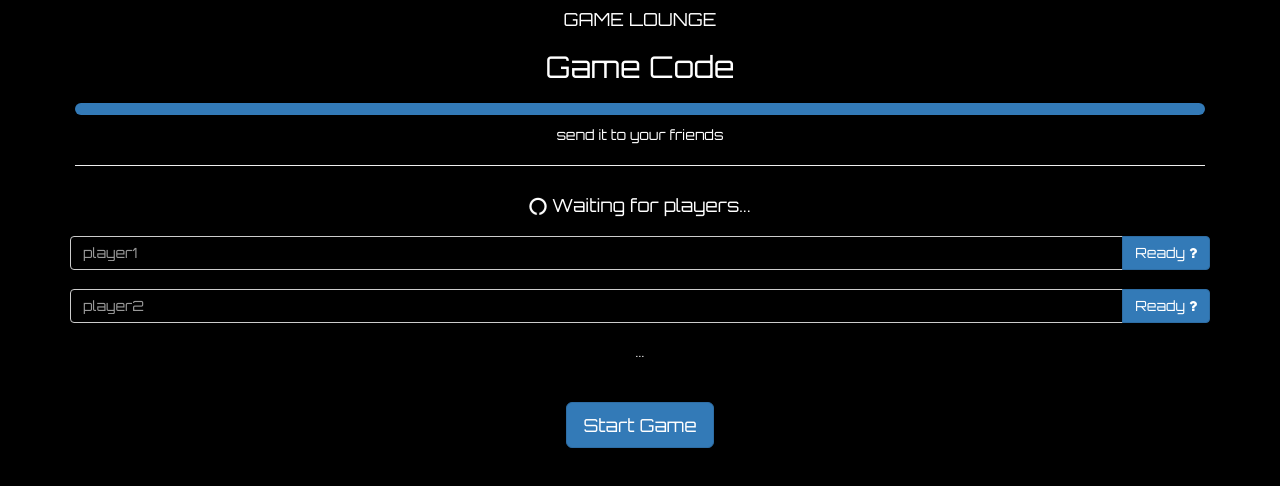
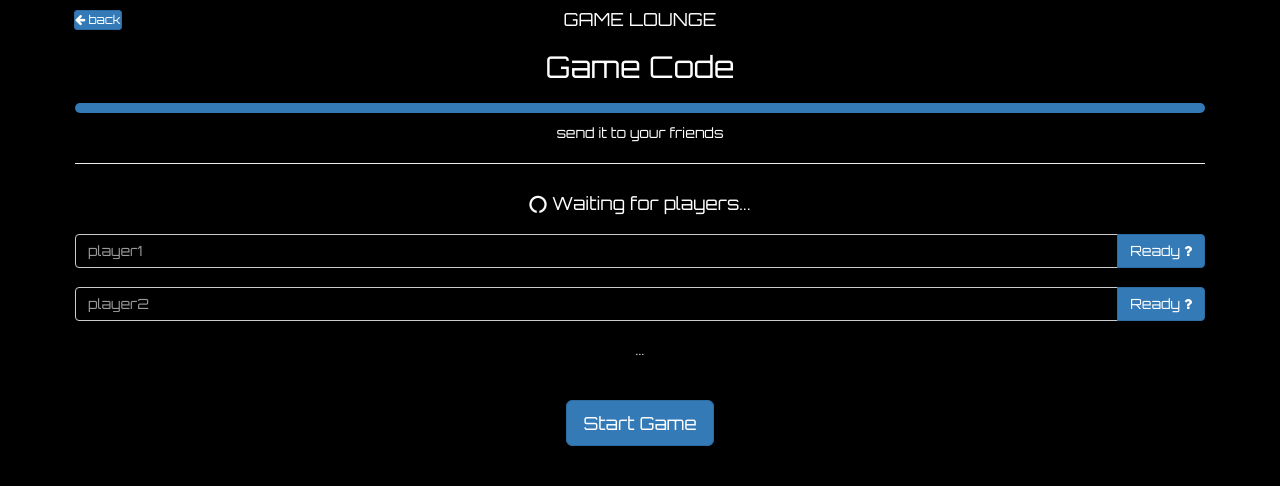
Before and after one commit to brmedeiros/gamelounge, a plain HTML site: page waiting-room.html in a window 1280 px wide. Drawn offline with nearby package versions, Linux system fonts and the light colour scheme.

Commit message:
adds a back button to the waiting room page

```diff
--- a/game-lounge.css
+++ b/game-lounge.css
@@ -7,23 +7,44 @@ body {
     color: white;
 }
 
-.btn-margin12 {
-    margin: 10px;
-}
-
-li.bordeless {
-    border: none;
-}
-
 hr.margin20 {
     margin: 20px;
 }
 
-.head-border{
-    border: 1px solid transparent;
+.btn-margin10 {
+    margin: 10px;
+}
+
+.btn-inline {
+    padding: 0px;
+    margin-top: 10px;
+    margin-left: 19px;
+    float: left;
+}
+
+li.borderless {
+    border: none;
+}
+
+.center-title {
+    position: absolute;
+    width: 100%;
+    left: 0;
+    text-align: center;
+    margin-top: 10px;
+    z-index: -1;
+}
+
+.game-code-box {
+    border: 0px;
     border-radius: 6px;
     margin-left: 20px;
     margin-right: 20px;
     padding-top: 10px;
     background-color: #337ab7;
 }
+
+.padding-lr20 {
+    padding-left: 20px;
+    padding-right: 20px;
+}
--- a/waiting-room.html
+++ b/waiting-room.html
@@ -10,21 +10,21 @@
 	<title>Game Lounge</title>
     </head>
     <body class="black-bg">
-	<div class="container">
+	<div class="container" id="root-waiting-room">
 	    <div class="row">
-		<div class="md-col-12 text-center">
-		    <h4>GAME LOUNGE</h4>
+		<button type="button" id="back-btn" class="btn btn-primary btn-xs btn-inline"><i class="fa fa-arrow-left" aria-hidden="true"></i> back</button>
+		<h4 class="center-title">GAME LOUNGE</h4>
+	    </div>
+	    <div class="row text-center">
 		<h2>Game Code</h2>
-		    <h1 class="head-border" id="code"></h1>
+		<h1 class="game-code-box" id="code"></h1>
 		<p>send it to your friends</p>
 		<hr class="margin20">
 	    </div>
-	    </div>
-	    <div class="row">
-		<div class="md-col-12 text-center">
+	    <div class="row text-center">
 		<h4><i class="fa fa-circle-o-notch fa-spin"></i> Waiting for players...</h4>
 		<ul class="list-group">
-			<li class="list-group-item bordeless black-bg">
+		    <li class="list-group-item borderless black-bg padding-lr20">
 			<form>
 			    <div class="input-group">
 				<input type="text" class="form-control black-bg" placeholder="player1">
@@ -36,7 +36,7 @@
 			    </div>
 			</form>
 		    </li>
-			<li class="list-group-item bordeless black-bg">
+		    <li class="list-group-item borderless black-bg padding-lr20">
 			<form>
 			    <div class="input-group">
 				<input type="text" class="form-control black-bg" placeholder="player2">
@@ -48,14 +48,11 @@
 			    </div>
 			</form>
 		    </li>
-			<li class="list-group-item bordeless black-bg">...</li>
+		    <li class="list-group-item borderless black-bg">...</li>
 		</ul>
 	    </div>
-	    </div>
-	    <div class="row">
-		<div class="md-col-12 text-center" id="start-game">
-		    <button type="button" class="btn btn-primary btn-lg btn-margin12">Start Game</button>
-		</div>
+	    <div class="row text-center" id="start-game">
+		<button type="button" class="btn btn-primary btn-lg btn-margin10">Start Game</button>
 	    </div>
 	</div>
 
```
Also changed, not shown: home.html (+3 -3 lines), script.js (+11 -2 lines). Lines whose indentation alone changed are shown as unchanged.
